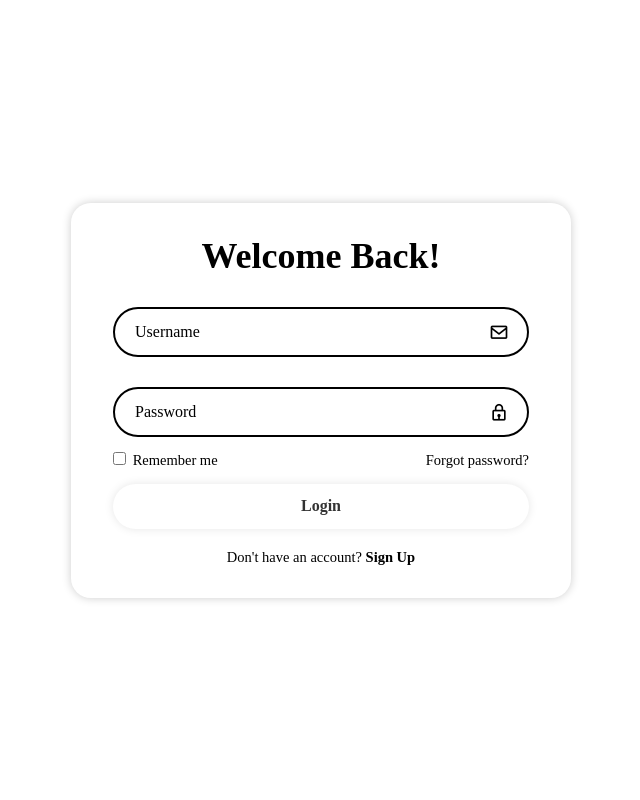
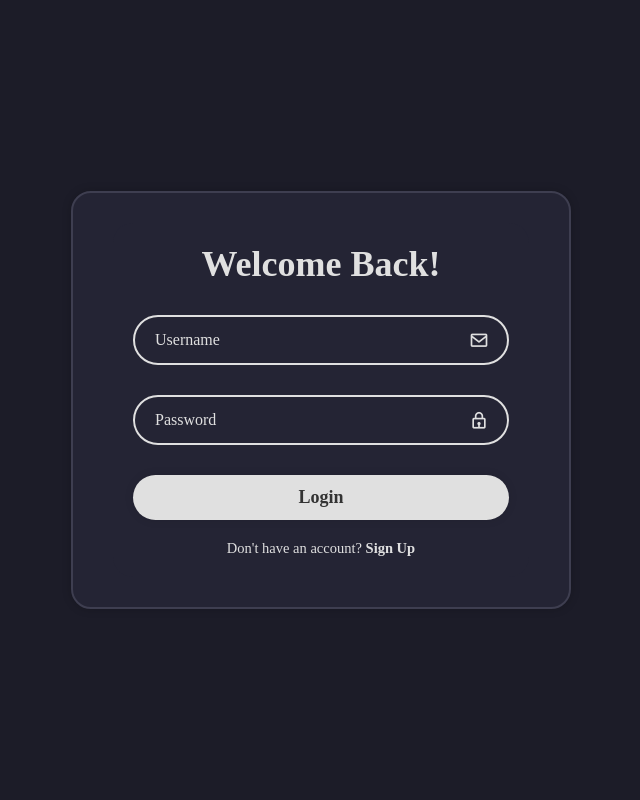
Before and after one commit to JadenLews/Hackathon_Fall2024, a Django app: page /main/templates/main/login/ in a window 1280 px wide. Shown: the whole page, without its empty margins (319-959 px from the left). Run offline with Django 5.2, Linux system fonts and the light colour scheme.

Commit message:
signup/login
signup/login style change

```diff
--- a/hackathon2024/main/templates/main/login.html
+++ b/hackathon2024/main/templates/main/login.html
@@ -1,4 +1,3 @@
-{% load static %}
 <!DOCTYPE html>
 <html lang="en">
 
@@ -16,47 +15,37 @@
     padding: 0;
     box-sizing: border-box;
     font-family: Didot, serif;
-    background-color: white;
+    background-color: #1c1c28;
 }
 
 body {
+    font-family: Arial, sans-serif;
     display: flex;
     justify-content: center;
     align-items: center;
     min-height: 100vh;
-    /* background: url('background.jpeg'); */
     background-repeat: no-repeat;
     background-size: cover;
     background-position: center;
 }
 
-.logo-container {
-    max-width: 200px; /* Adjust as needed */
-    margin: 0 auto; /* Center the logo horizontally */
-}
-
-/* Style the logo image */
-.logo-container img {
-    max-width: 100%;
-    height: auto;
-    display: block; /* To remove extra spacing below the image */
-}
-
-
 .wrapper {
     width: 500px;
-    background: transparent;
-    color: black;
+    background-color: #242434; /* Light blue background for wrapper */
+    color: #e0e0e0;
     border-radius: 20px;
     padding: 30px 40px;
-    border: 2px solid rgba(255, 255, 255, .2);
+    border: 2px solid #3e3e50;
     backdrop-filter: blur(10px);
     box-shadow: 0 0 10px rgba(0,0,0,.2);
+    box-sizing: border-box;
 }
 
 .wrapper h1 {
-    font-size:36px;
+    font-size: 36px;
     text-align: center;
+    color: #e0e0e0;
+    background-color: #242434;
 }
 
 .wrapper .input-box {
@@ -64,6 +53,7 @@ body {
     width: 100%;
     height: 50px;
     margin: 30px 0;
+    background-color: #242434;
 }
 
 .input-box input {
@@ -72,15 +62,15 @@ body {
     background: transparent;
     border: none;
     outline: none;
-    border: 2px solid black;
+    border: 2px solid #e0e0e0;
     border-radius: 40px;
     font-size: 16px;
-    color: black;
+    color: #e0e0e0;
     padding: 20px 45px 20px 20px;
 }
 
 .input-box input::placeholder {
-    color: black;
+    color: #e0e0e0;
 }
 
 .input-box i {
@@ -89,80 +79,54 @@ body {
     top: 50%;
     transform: translateY(-50%);
     font-size: 20px;
-}
-
-.wrapper .remember-forgot {
-    display: flex;
-    justify-content: space-between;
-    font-size: 14.5px;
-    margin: -15px 0 15px;
-}
-
-.remember-forgot label input {
-    accent-color: black;
-    margin-right: 3px;
-}
-
-.remember-forgot a {
-    color: black;
-    text-decoration:  none;
-}
-
-.remember-forgot a:hover {
-    text-decoration: underline;
+    background-color: #242434;
 }
 
 .wrapper .btn {
     width: 100%;
     height: 45px;
-    background: white;
+    background: #e0e0e0;
     border: none;
     outline: none;
     border-radius: 40px;
     box-shadow: 0 0 10px rgba(0,0,0,.1);
     cursor: pointer;
-    font-size: 16px;
+    font-size: 18px;
     color: #333;
     font-weight: 600;
 }
 
-.wrapper .register-link {
+.register-link {
     font-size: 14.5px;
     text-align: center;
     margin-top: 20px;
 }
 
 .register-link p a {
-    color: black;
+    color: #e0e0e0;
     text-decoration: none;
     font-weight: 600;
+    background-color: #242434;
+}
+
+.register-link p {
+    background-color: #242434;
 }
 
 .register-link p a:hover {
     text-decoration: underline;
 }
-
-.header {
-    display: flex;
-    justify-content: center;
-    align-items: center;
-    padding: 20px;
-    background-color: #c00;
-    border-bottom: 1px solid #ccc;
+.innerform {
+    background-color: #242434; /* Dark color for the inner part */
+    padding: 20px; /* Add padding inside */
+    border-radius: 20px;
 }
-
-.header a {
-    text-decoration: none;
-    color: inherit;
-}
-
-
 
 </style>
 
 <body>
     <div class="wrapper">
-                <form action="{% url 'login_view' %}" method="post">
+        <form action="{% url 'login_view' %}" method="post" class="innerform">
             {% csrf_token %}
             <h1>Welcome Back!</h1>
 
@@ -176,13 +140,6 @@ body {
                 <i class='bx bx-lock'></i>
             </div>
 
-
-
-                    <div class="remember-forgot">
-                        <label><input type="checkbox"> Remember me</label>
-                        <a href="#">Forgot password?</a>
-                    </div>
-
             <button type="submit" class="btn">Login</button>
 
             <div class="register-link">
@@ -191,3 +148,4 @@ body {
         </form>
     </div>
 </body>
+</html>
```
Also changed, not shown: hackathon2024/main/templates/main/signup.html (+31 -38 lines). Lines whose indentation alone changed are shown as unchanged.
